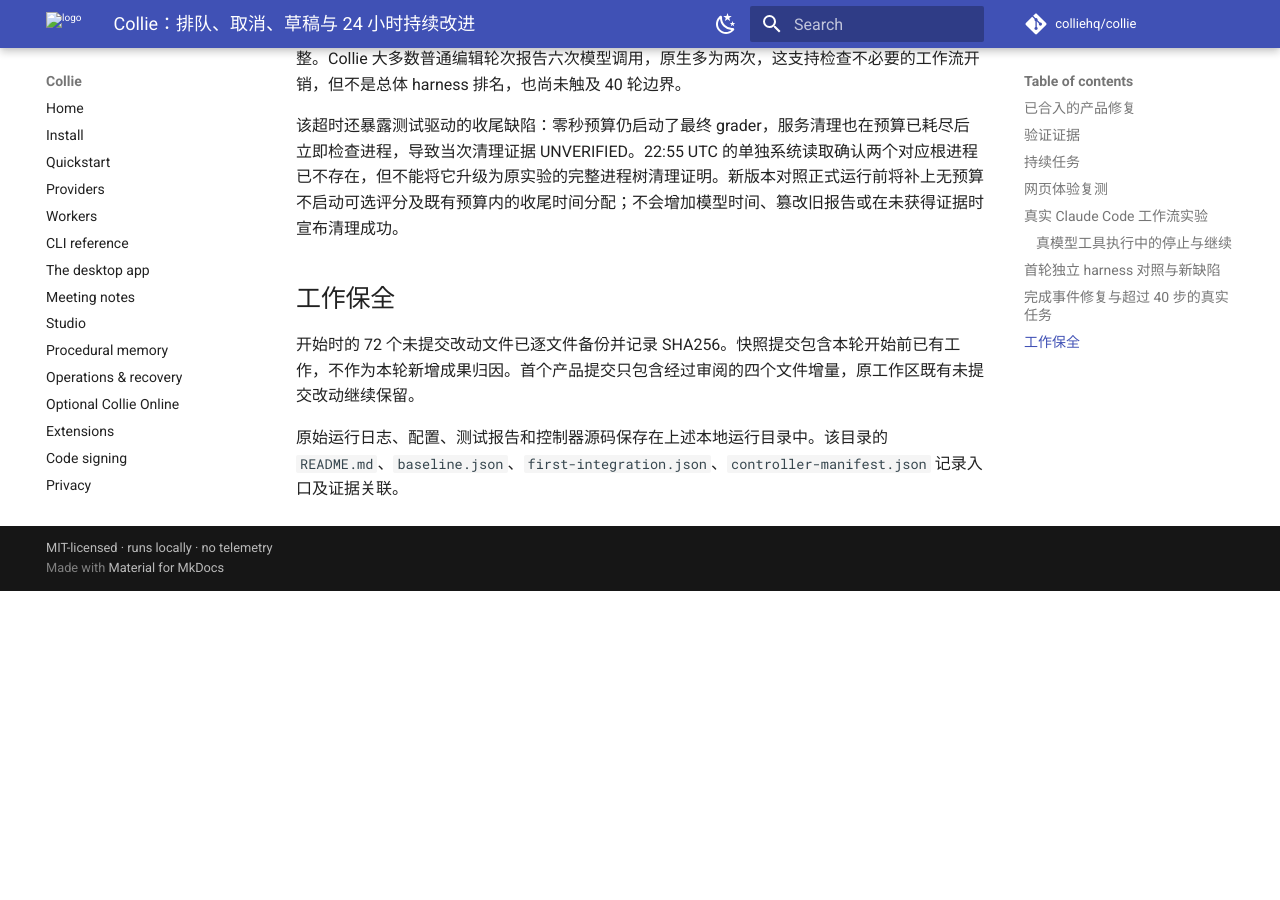
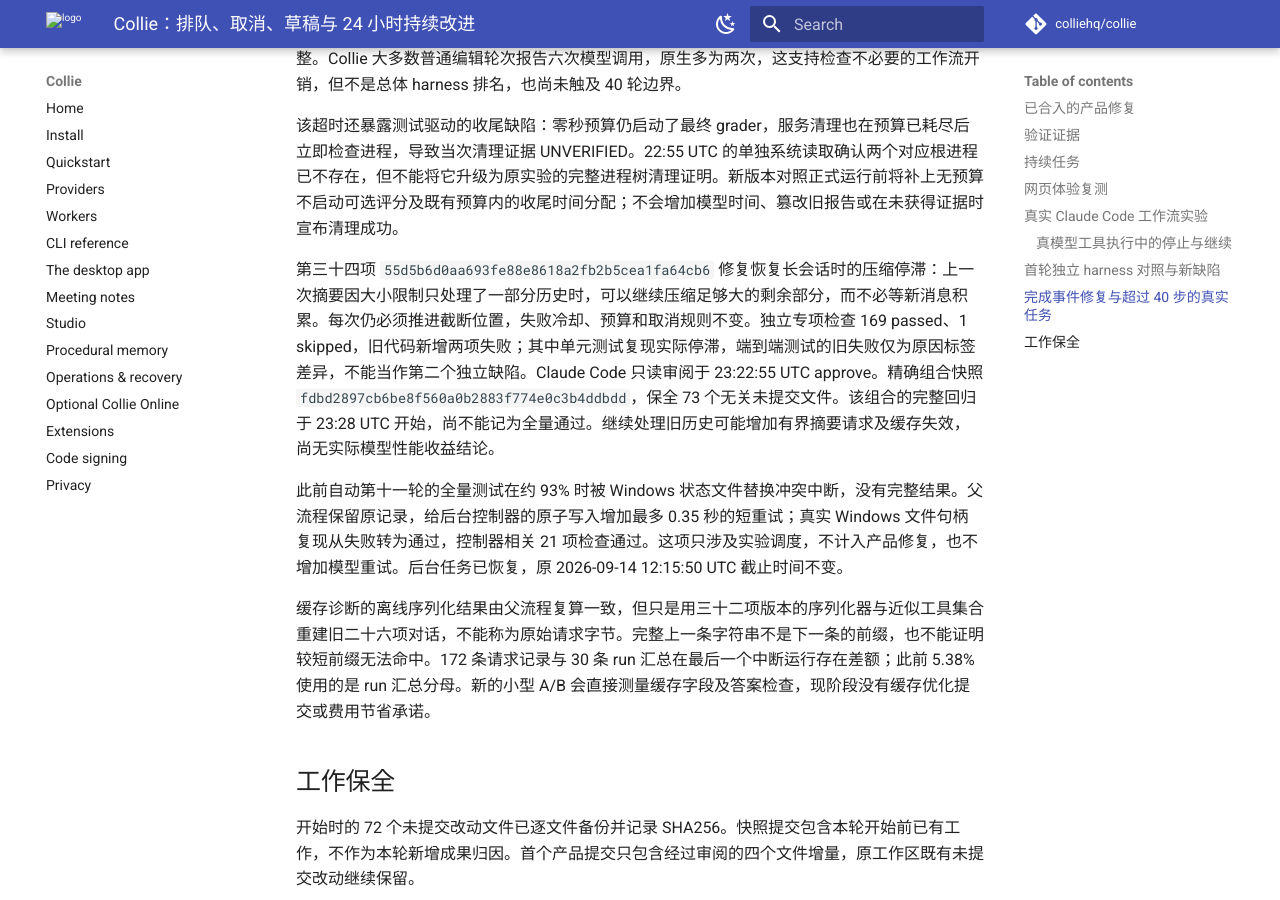
Before and after one commit to colliehq/collie, an MkDocs documentation site: the page built from docs/product-evolution-2026-09-13.md, in a window 1280 px wide and 900 px high, scrolled down 23456 px. Built offline with MkDocs 1.6.1 and Material for MkDocs 9.7.7, drawn with Linux system fonts in a browser that asks for light colours; comment, search, counter and statistics services are not loaded; before the commit the page ends 24047 px from its top, so only the background shows below that; some of the changed text lies outside the part shown.

Commit message:
docs: record resumed compaction fix and benchmark limits

```diff
--- a/docs/product-evolution-2026-09-13.md
+++ b/docs/product-evolution-2026-09-13.md
@@ -2,7 +2,7 @@
 
 本轮从 2026-09-13 05:15 PDT 开始，后台任务截止于 2026-09-14 05:15 PDT。
 
-截至 22:57 UTC，三十三项产品改进已提交。压力实验的独立复算发现评分依赖未发送的纠正指令：产物符合实际收到的要求，但实验仍未证明压缩成功。旧版 42 轮对照在原 20 分钟预算内仅完成 Collie 的 29 轮，原生路径完成 42 轮；新的对照和缓存诊断继续准备中。
+截至 23:34 UTC，三十四项产品改进已提交，新的完整回归正在运行。新增修复让长会话继续处理尚未压缩完的旧历史；42 轮新版对照、恢复交互和缓存布局实验正在分别验证。旧实验的未覆盖项和失败记录保持原样。
 
 ## 已合入的产品修复
 
@@ -330,6 +330,12 @@
 
 该超时还暴露测试驱动的收尾缺陷：零秒预算仍启动了最终 grader，服务清理也在预算已耗尽后立即检查进程，导致当次清理证据 UNVERIFIED。22:55 UTC 的单独系统读取确认两个对应根进程已不存在，但不能将它升级为原实验的完整进程树清理证明。新版本对照正式运行前将补上无预算不启动可选评分及既有预算内的收尾时间分配；不会增加模型时间、篡改旧报告或在未获得证据时宣布清理成功。
 
+第三十四项 `55d5b6d0aa693fe88e8618a2fb2b5cea1fa64cb6` 修复恢复长会话时的压缩停滞：上一次摘要因大小限制只处理了一部分历史时，可以继续压缩足够大的剩余部分，而不必等新消息积累。每次仍必须推进截断位置，失败冷却、预算和取消规则不变。独立专项检查 169 passed、1 skipped，旧代码新增两项失败；其中单元测试复现实际停滞，端到端测试的旧失败仅为原因标签差异，不能当作第二个独立缺陷。Claude Code 只读审阅于 23:22:55 UTC approve。精确组合快照 `fdbd2897cb6be8f560a0b2883f774e0c3b4ddbdd`，保全 73 个无关未提交文件。该组合的完整回归于 23:28 UTC 开始，尚不能记为全量通过。继续处理旧历史可能增加有界摘要请求及缓存失效，尚无实际模型性能收益结论。
+
+此前自动第十一轮的全量测试在约 93% 时被 Windows 状态文件替换冲突中断，没有完整结果。父流程保留原记录，给后台控制器的原子写入增加最多 0.35 秒的短重试；真实 Windows 文件句柄复现从失败转为通过，控制器相关 21 项检查通过。这项只涉及实验调度，不计入产品修复，也不增加模型重试。后台任务已恢复，原 2026-09-14 12:15:50 UTC 截止时间不变。
+
+缓存诊断的离线序列化结果由父流程复算一致，但只是用三十二项版本的序列化器与近似工具集合重建旧二十六项对话，不能称为原始请求字节。完整上一条字符串不是下一条的前缀，也不能证明较短前缀无法命中。172 条请求记录与 30 条 run 汇总在最后一个中断运行存在差额；此前 5.38% 使用的是 run 汇总分母。新的小型 A/B 会直接测量缓存字段及答案检查，现阶段没有缓存优化提交或费用节省承诺。
+
 ## 工作保全
 
 开始时的 72 个未提交改动文件已逐文件备份并记录 SHA256。快照提交包含本轮开始前已有工作，不作为本轮新增成果归因。首个产品提交只包含经过审阅的四个文件增量，原工作区既有未提交改动继续保留。
```
